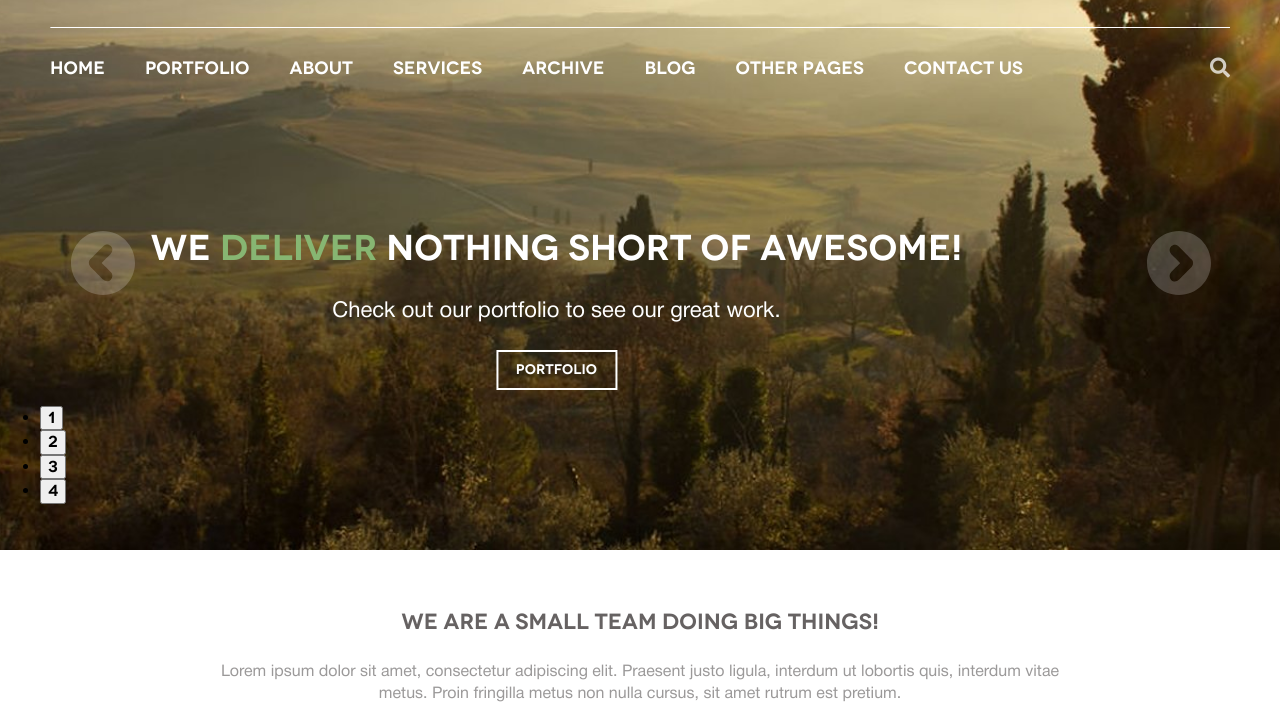
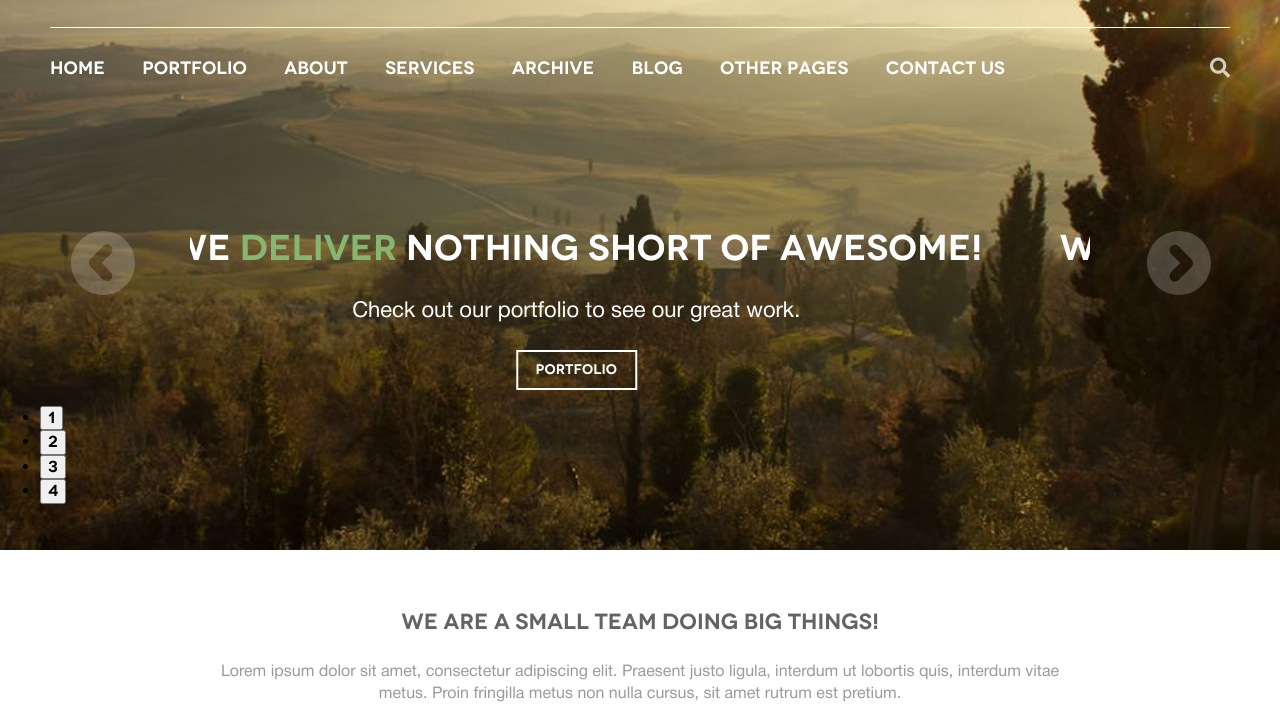
Before and after one commit to ARKobelkov/Deliver, a website: page src/index.html in a window 1280 px wide. Shown: the part 89-800 px from the top of the page. Drawn offline with nearby package versions, Linux system fonts and the light colour scheme.

Commit message:
уменшил область карусели

```diff
--- a/src/sass/blocks/_carousel.scss
+++ b/src/sass/blocks/_carousel.scss
@@ -1,6 +1,7 @@
 .home {
     &__carousel {
-        margin-top: 148px;
+        margin: 148px auto 0 auto;
+        max-width: 900px;
     }
     &__slick {
         position: absolute;
@@ -26,37 +27,6 @@
     }
 }
 
-
-
-
-
-
-
-    // .slick-prev, .slick-next {
-    //     position: absolute;
-    //     transform: translate(-200%, -45%);
-    //     top: 0;
-    //     border: none;
-    //     background-color: rgba(37, 32, 32, 0);
-    //     opacity: 0.2;
-    //     transition: 0.5s all;
-    //     cursor: pointer;
-    //     width: 64px;
-    //     height: 64px;
-    //     padding: 0;
-    //     &:hover {
-    //         opacity: 1;
-    //     }
-    //     img {
-    //         width: 64px;
-    //         height: 64px;
-    //     }
-    // }
-    // .slick-next {
-    //     right: 0;
-    //     top: 0;
-    //     transform: translate(200%, -45%);
-    // }
     // .slick-dots {
     //     position: absolute;
     //     display: block;
--- a/src/sass/blocks/_footer.scss
+++ b/src/sass/blocks/_footer.scss
@@ -108,6 +108,7 @@
         align-items: center;
         margin-top: 28px;
         input {
+            outline: none;
             width: 144px;
             height: 40px;
             background-color: #4e4c4c;
@@ -123,6 +124,7 @@
         }
     }
     &__btn  {
+        outline: none;
         padding: 0;
         width: 53px;
         height: 40px;
--- a/src/sass/blocks/_home.scss
+++ b/src/sass/blocks/_home.scss
@@ -26,13 +26,13 @@
 	&__nav {
 		display: flex;
 		justify-content: space-between;
+		width: 955px;
 		align-items: center;
 		margin: 0;
 		padding: 0;
 		list-style-type: none;
 	}
 	&__item {
-		margin-right: 40px;
 		&:last-child {
 			margin-right: 0;
 		}
@@ -47,66 +47,6 @@
 			color: #87b672;
 		}
 	}
-	// &__carousel {
-	// 	margin-top: 148px;
-	// 	.slick-prev, .slick-next {
-	// 		position: absolute;
-	// 		transform: translate(-200%, -45%);
-	// 		top: 0;
-	// 		border: none;
-	// 		background-color: rgba(37, 32, 32, 0);
-	// 		opacity: 0.2;
-	// 		transition: 0.5s all;
-	// 		cursor: pointer;
-	// 		width: 64px;
-	// 		height: 64px;
-	// 		padding: 0;
-	// 		&:hover {
-	// 			opacity: 1;
-	// 		}
-	// 		img {
-	// 			width: 64px;
-	// 			height: 64px;
-	// 		}
-	// 	}
-	// 	.slick-next {
-	// 		right: 0;
-	// 		top: 0;
-	// 		transform: translate(200%, -45%);
-	// 	}
-	// 	.slick-dots {
-	// 		position: absolute;
-	// 		display: block;
-	// 		margin: 103px 0 0 0;
-	// 		padding: 0;
-	// 		list-style-type: none;
-	// 		width: 100%;
-	// 		text-align: center;
-	// 		li {
-	// 			position: relative;
-	// 			display: inline-block;
-	// 			padding: 0;
-	// 			button {
-	// 				padding: 0;
-	// 				border: none;
-	// 				border-radius: 100%;
-	// 				width: 8px;
-	// 				height: 8px;
-	// 				margin: 0 2px;
-	// 				font-size: 0;
-	// 				cursor: pointer;
-	// 			}
-	// 		}
-	// 		.slick-active {
-	// 			button {
-	// 				width: 16px;
-	// 				height: 16px;
-	// 				transition: 0.5s all;
-	// 			}
-	// 		}
-	// 	}
-
-	// }
 	&__title {
 		margin: 0;
 		font-size: 36px;
@@ -128,6 +68,7 @@
 	&__portfolio-btn {
 		display: block;
 		margin: 0 auto;
+		outline: none;
 		width: 121px;
 		height: 40px;
 		border: 2.0px solid #ffffff;
--- a/src/sass/blocks/_purchase.scss
+++ b/src/sass/blocks/_purchase.scss
@@ -5,6 +5,7 @@
     }
     &__btn {
         display: block;
+        outline: none;
         margin: 0 auto;
         width: 117px;
         height: 40px;
```
Also changed, not shown: src/css/style.min.css.
